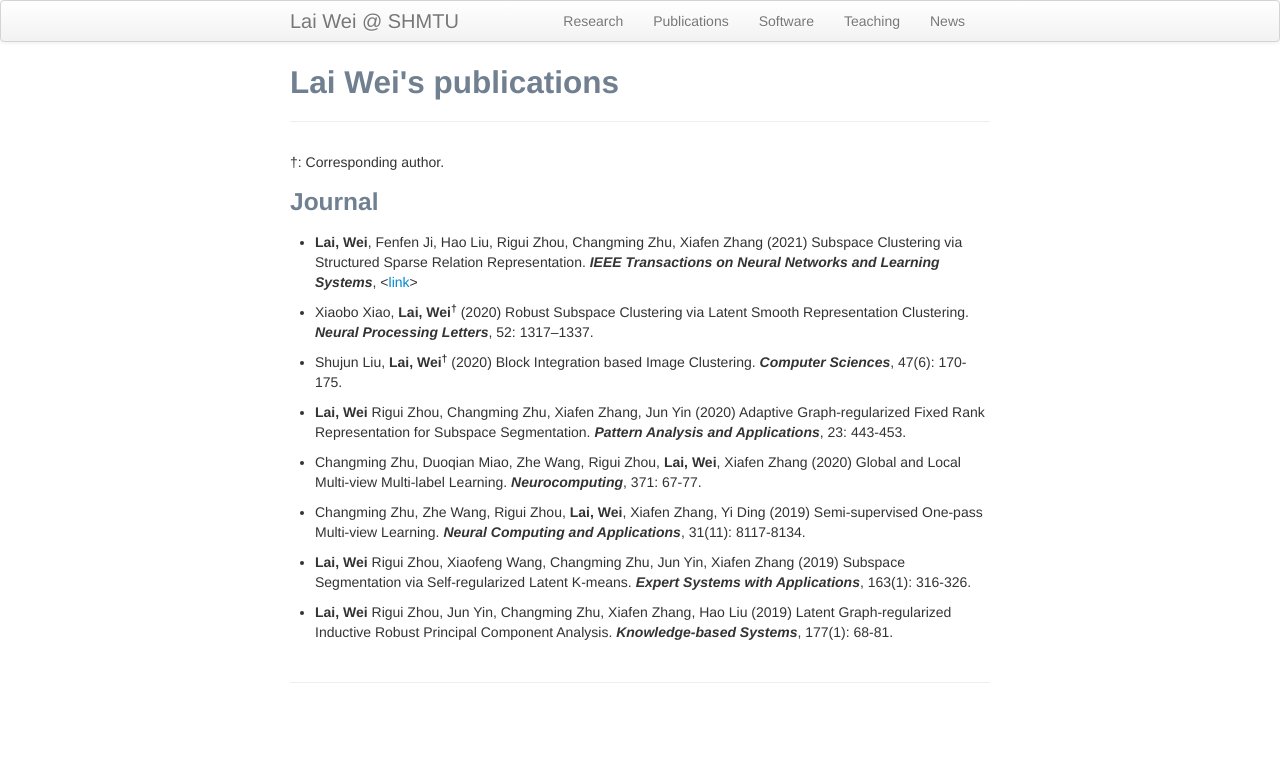
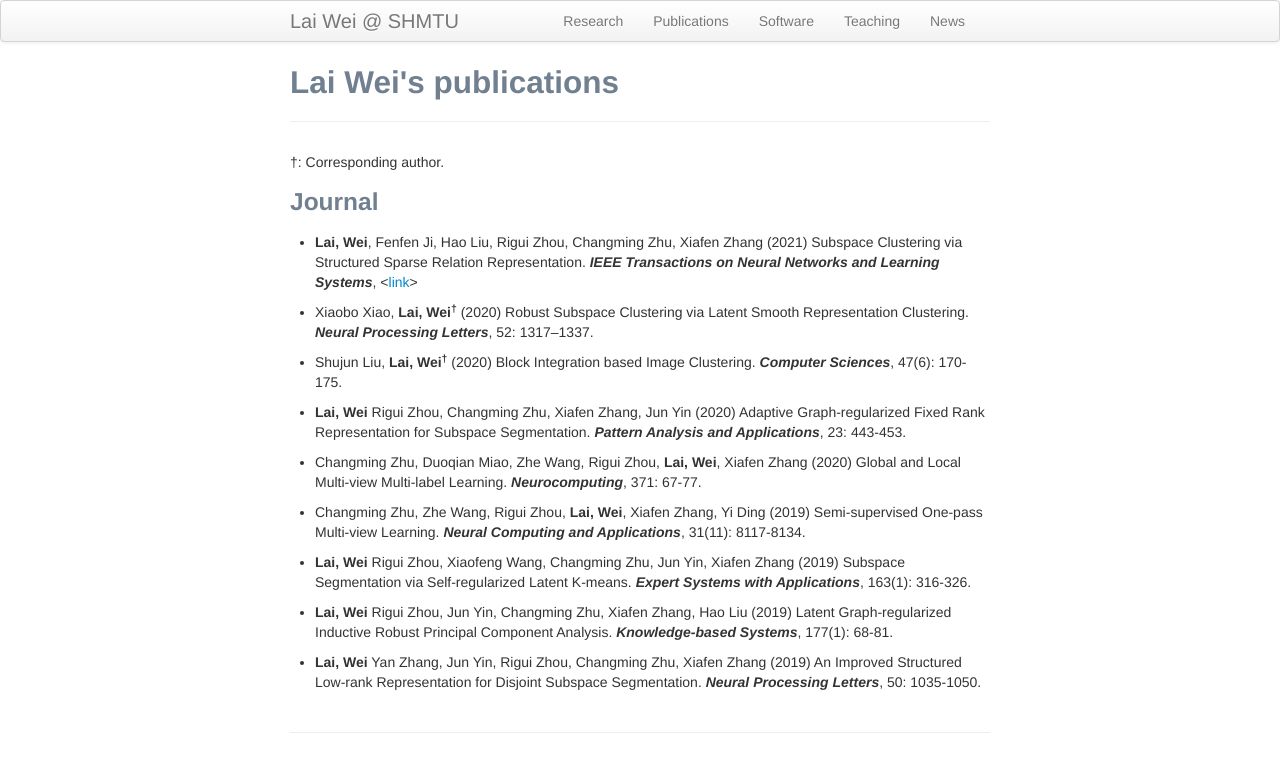
Before and after one commit to weilyshmtu/weilyshmtu.github.io, a Jekyll site: the page built from pages/pubs.md, in a window 1280 px wide. Shown: the top 772 px of the page. Built offline with Jekyll 4.4.1, drawn with Linux system fonts in a browser that asks for light colours.

Commit message:
Update pubs.md

```diff
--- a/pages/pubs.md
+++ b/pages/pubs.md
@@ -24,6 +24,7 @@ title: Lai Wei's publications
 
 <ul> <li> <b>Lai, Wei</b> Rigui Zhou, Jun Yin, Changming Zhu, Xiafen Zhang, Hao Liu (2019) Latent Graph-regularized Inductive Robust Principal Component Analysis. <i><b>Knowledge-based Systems</b></i>,  177(1): 68-81.</li></ul>
 
+<ul> <li> <b>Lai, Wei</b> Yan Zhang, Jun Yin, Rigui Zhou, Changming Zhu, Xiafen Zhang (2019) An Improved Structured Low-rank Representation for Disjoint Subspace Segmentation. <i><b>Neural Processing Letters</b></i>,  50: 1035-1050.</li></ul>
 
 <!--
 <ol start="3"> <li> Rosen, J., <b>Yang, Y.</b>, Abnousi, A., Chen, J., Song, M., Jones, I., Shen, Y., Hu, M., Li, Y. (2021+) HPRep: Quantifying reproducibility in HiChIP and PLAC-seq datasets. <i><b>bioRxiv</b></i>. <<a href="https://www.biorxiv.org/content/10.1101/2020.11.23.394239v1">link</a>></li></ol>
```
